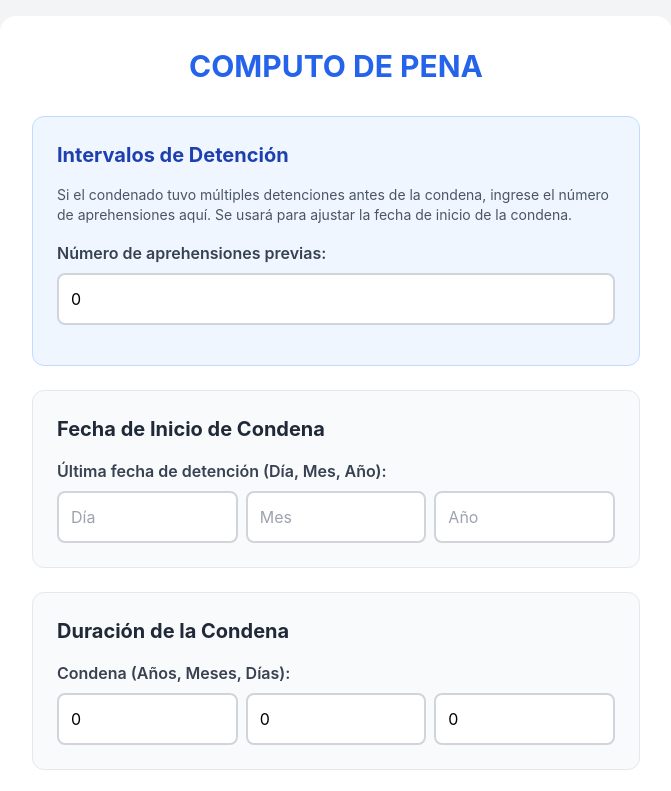
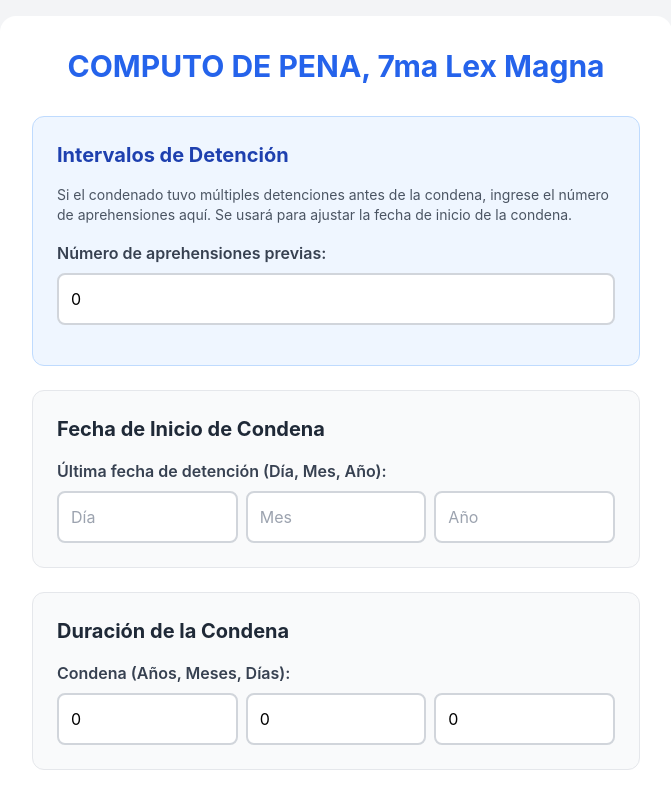
Before and after one commit to Misac18/7ma_Lex_Magna, a plain HTML site: page index.html in a window 1280 px wide. Shown: the top 791 px of the page, without its empty margins (304-975 px from the left). Drawn offline with nearby package versions, Linux system fonts and the light colour scheme.

Commit message:
Update index.html

```diff
--- a/index.html
+++ b/index.html
@@ -74,7 +74,7 @@
 <body class="bg-gray-100 flex items-center justify-center min-h-screen p-4">
 
     <div class="bg-white p-8 rounded-2xl shadow-xl w-full max-w-2xl">
-        <h1 class="text-3xl font-bold text-center text-blue-600 mb-8">COMPUTO DE PENA</h1>
+        <h1 class="text-3xl font-bold text-center text-blue-600 mb-8">COMPUTO DE PENA, 7ma Lex Magna</h1>
 
         <div id="calculator-form" class="space-y-6">
 
```
